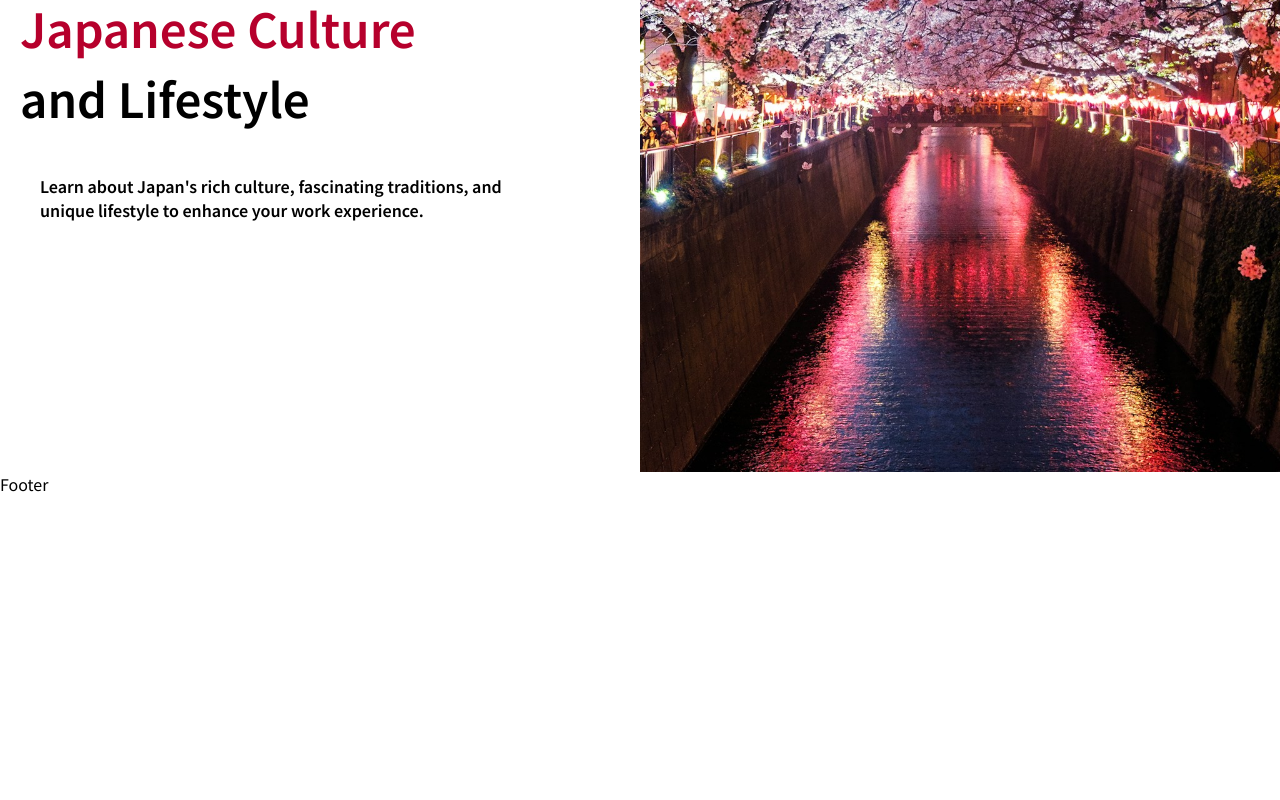
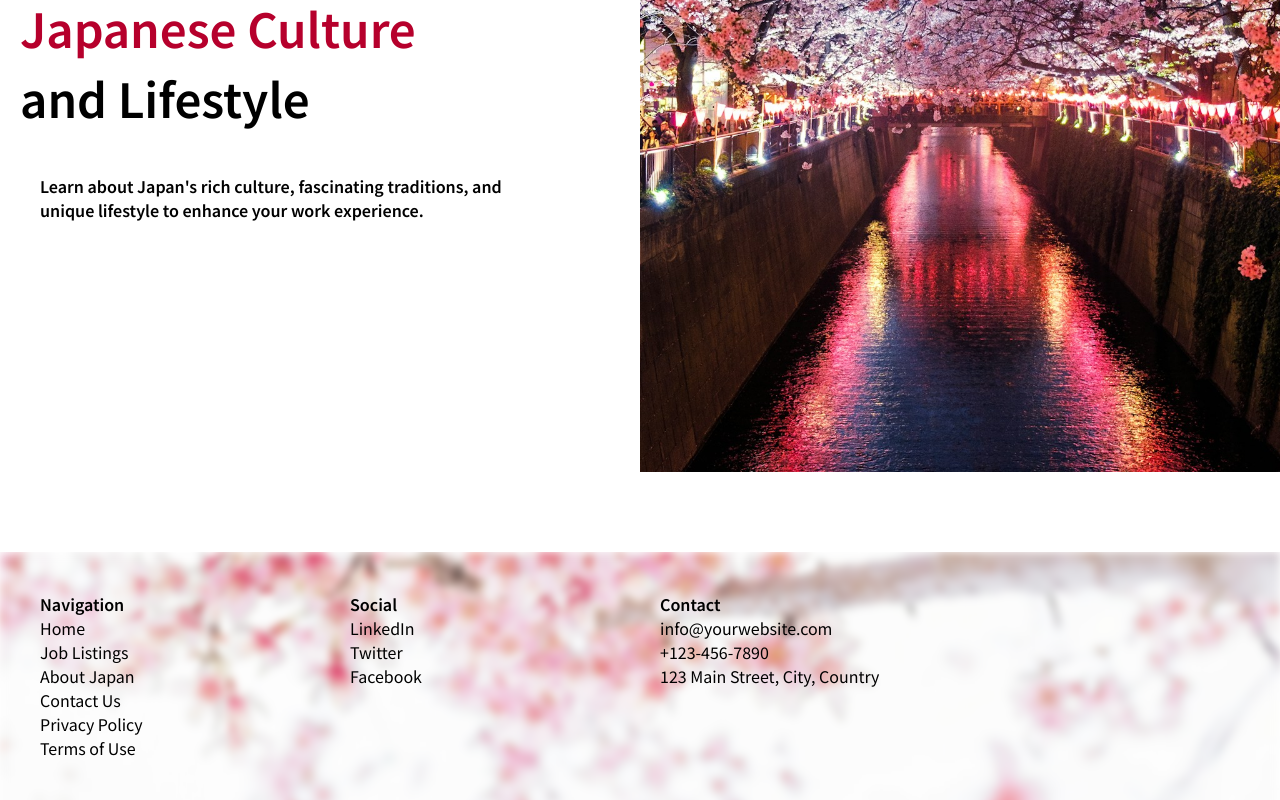
Before and after one commit to vaishnow/jch-next, a Next.js app: page / in a window 1280 px wide. Shown: the part 2216-3016 px from the top of the page. Before the commit the page ends 2712 px from the top, so only its background shows below. Built offline with nearby package versions, Linux system fonts and the light colour scheme.

Commit message:
create footer

```diff
--- a/app/Footer.tsx
+++ b/app/Footer.tsx
@@ -1,5 +1,70 @@
+import Image from "next/image";
+import footerImg from "@/public/tomoko-uji-jGHVjPJM_x0-unsplash.jpg";
+import { list } from "postcss";
+import Link from "next/link";
+
 export default function Footer() {
+  const footerData = [
+    {
+      head: "Navigation",
+      list: [
+        { text: "Home", url: "/" },
+        { text: "Job Listings", url: "/jobs" },
+        { text: "About Japan", url: "/about" },
+        { text: "Contact Us", url: "/contact" },
+        { text: "Privacy Policy", url: "/privacy" },
+        { text: "Terms of Use", url: "/terms" },
+      ],
+    },
+    {
+      head: "Social",
+      list: [
+        { text: "LinkedIn", url: "https://www.linkedin.com/yourprofile" },
+        { text: "Twitter", url: "https://twitter.com/yourhandle" },
+        { text: "Facebook", url: "https://www.facebook.com/yourpage" },
+      ],
+    },
+    {
+      head: "Contact",
+      list: [
+        { text: "info@yourwebsite.com", url: "mailto:info@yourwebsite.com" },
+        { text: "+123-456-7890", url: "tel:+123-456-7890" },
+        {
+          text: "123 Main Street, City, Country",
+          url: "#",
+        },
+      ],
+    },
+    // {
+    //   head: "",
+    //   list: [
+    //     { language: "English", url: "/en" },
+    //     { language: "日本語", url: "/jp" },
+    //   ],
+    // },
+  ];
+
   return (
-    <div>Footer</div>
-  )
+    <footer className="flex relative overflow-hidden p-5 mt-20">
+      <Image
+        src={footerImg}
+        alt="Sakura Flowers"
+        className="absolute inset-0 -z-10 blur-sm"
+      />
+      <div className="grid grid-cols-4 w-full">
+        {footerData.map(({ head, list }) => (
+          <div className="p-5">
+            <h4>{head}</h4>
+            <ul>
+              {list.map((li) => (
+                <li>
+                  <Link href={li.url}>{li.text}</Link>
+                </li>
+              ))}
+            </ul>
+          </div>
+        ))}
+      </div>
+    </footer>
+  );
 }
```
Also changed, not shown: public/tomoko-uji-jGHVjPJM_x0-unsplash.jpg (added).
